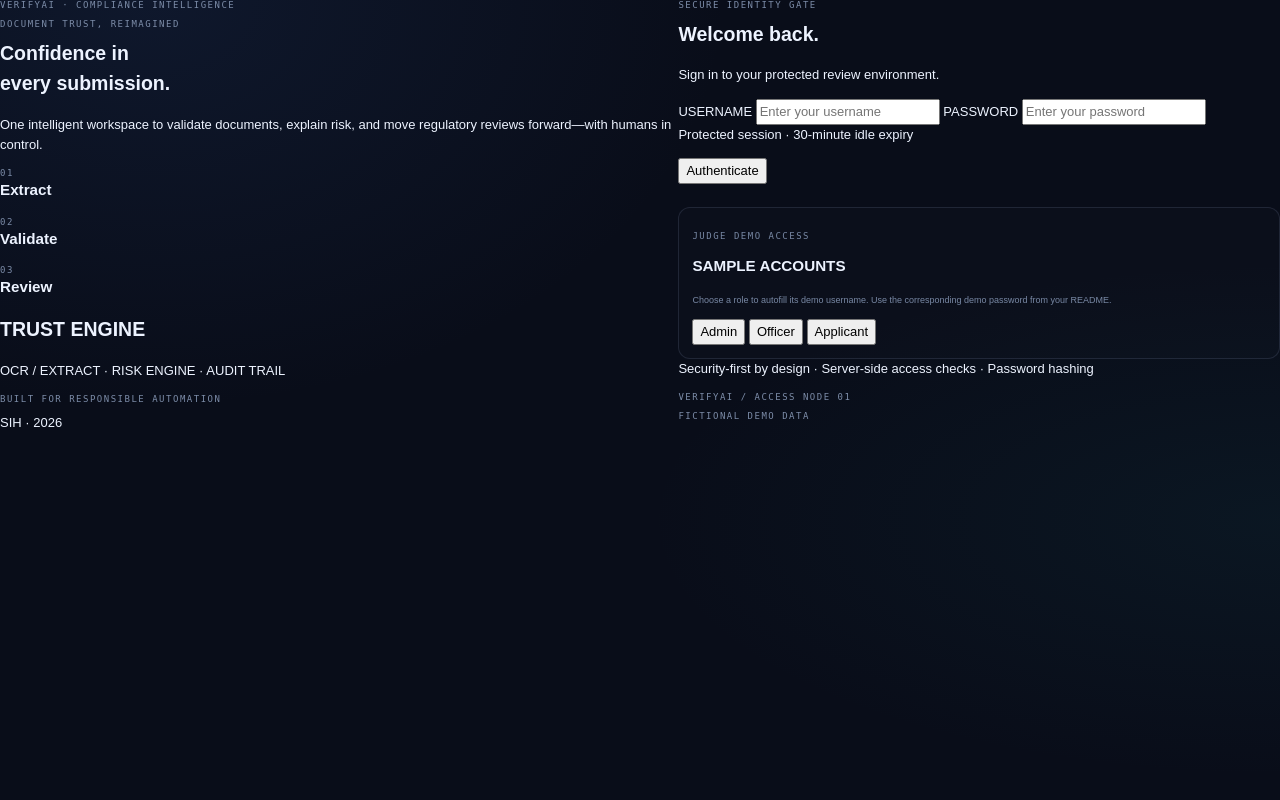
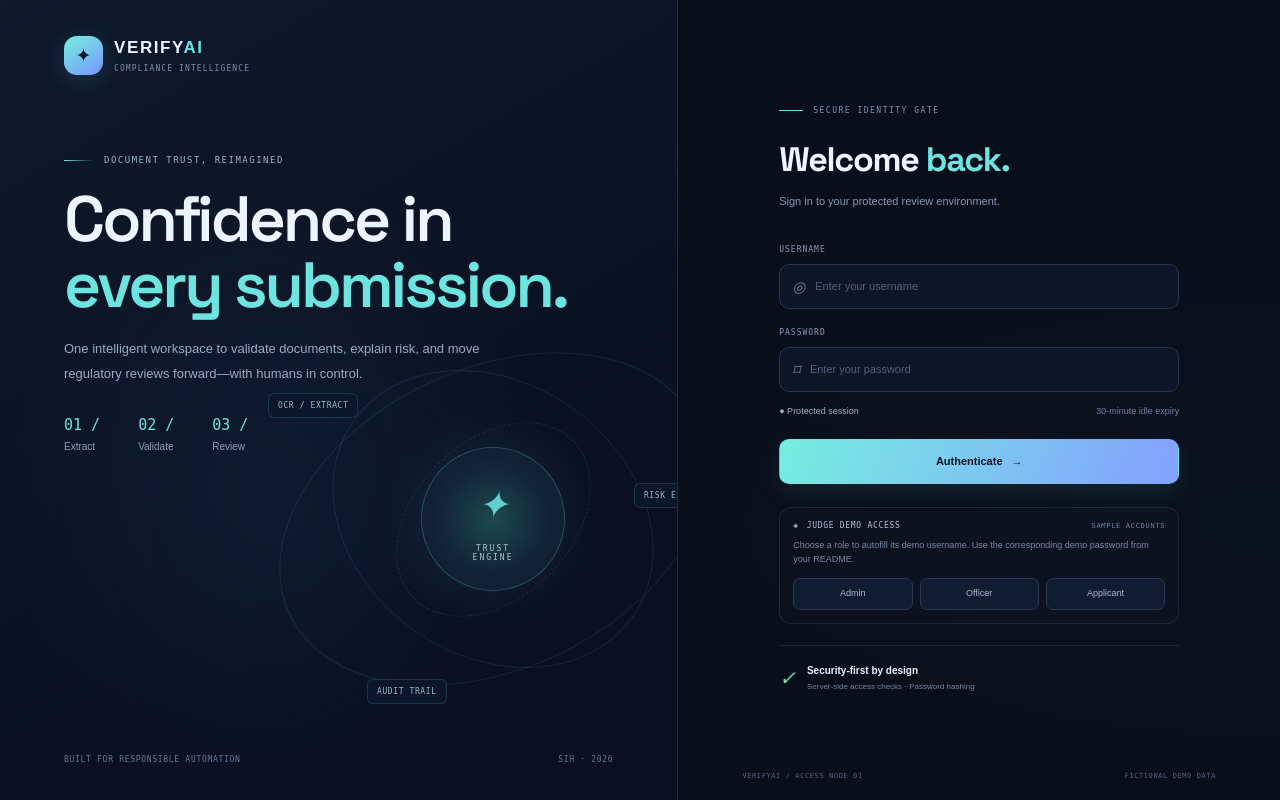
Before and after one commit to SaiPranavi-Kapa/VerifyAI-SIH26261-Prototype, a Flask app: page /login in a window 1280 px wide. Run offline with Flask 3, Linux system fonts and the light colour scheme.

Commit message:
Update login.html

```diff
--- a/templates/login.html
+++ b/templates/login.html
@@ -6,48 +6,80 @@
 {% block auth_content %}
 <div class="login-layout">
 
-    <section class="login-hero">
-        <p class="eyebrow">VERIFYAI · COMPLIANCE INTELLIGENCE</p>
+    <section class="login-visual">
+        <div class="brand brand-light">
+            <span class="brand-mark">✦</span>
+            <span>
+                <b>VERIFY<span>AI</span></b>
+                <small>COMPLIANCE INTELLIGENCE</small>
+            </span>
+        </div>
 
-        <p class="eyebrow">DOCUMENT TRUST, REIMAGINED</p>
-        <h1>Confidence in<br>every submission.</h1>
+        <div class="visual-copy">
+            <div class="eyebrow">
+                <span class="eyebrow-line"></span>
+                DOCUMENT TRUST, REIMAGINED
+            </div>
+
+            <h1>Confidence in<br><em>every submission.</em></h1>
 
             <p>
                 One intelligent workspace to validate documents, explain risk,
                 and move regulatory reviews forward—with humans in control.
             </p>
 
-        <div class="workflow-grid">
-            <article>
-                <span class="eyebrow">01</span>
-                <h3>Extract</h3>
-            </article>
-            <article>
-                <span class="eyebrow">02</span>
-                <h3>Validate</h3>
-            </article>
-            <article>
-                <span class="eyebrow">03</span>
-                <h3>Review</h3>
-            </article>
+            <div class="visual-stats">
+                <div>
+                    <b>01 /</b>
+                    <span>Extract</span>
+                </div>
+                <div>
+                    <b>02 /</b>
+                    <span>Validate</span>
+                </div>
+                <div>
+                    <b>03 /</b>
+                    <span>Review</span>
+                </div>
+            </div>
         </div>
 
-        <div class="trust-card">
-            <h2>TRUST ENGINE</h2>
-            <p>OCR / EXTRACT · RISK ENGINE · AUDIT TRAIL</p>
+        <div class="orbit-art" aria-hidden="true">
+            <div class="orbit"></div>
+            <div class="orbit orbit-b"></div>
+            <div class="orbit orbit-c"></div>
+            <div class="orbit-core">
+                <i>✦</i>
+                <span>TRUST<br>ENGINE</span>
+            </div>
+            <span class="orbit-tag tag-a">OCR / EXTRACT</span>
+            <span class="orbit-tag tag-b">RISK ENGINE</span>
+            <span class="orbit-tag tag-c">AUDIT TRAIL</span>
         </div>
 
-        <p class="eyebrow">BUILT FOR RESPONSIBLE AUTOMATION</p>
-        <p>SIH · 2026</p>
+        <div class="visual-foot">
+            <span>BUILT FOR RESPONSIBLE AUTOMATION</span>
+            <span>SIH · 2026</span>
+        </div>
     </section>
 
-    <section class="login-card">
-        <p class="eyebrow">SECURE IDENTITY GATE</p>
-        <h2>Welcome back.</h2>
-        <p>Sign in to your protected review environment.</p>
+    <section class="login-panel">
+        <div class="login-panel-inner">
+            <div class="login-kicker">
+                <span class="tiny-line"></span>
+                SECURE IDENTITY GATE
+            </div>
 
-        <form method="POST" action="{{ url_for('login') }}">
+            <h2>Welcome <span class="accent">back.</span></h2>
+            <p class="muted">Sign in to your protected review environment.</p>
+
+            <form method="POST"
+                  action="{{ url_for('login') }}"
+                  class="login-form">
+
                 <label for="username">USERNAME</label>
+                <div class="input-wrap">
+                    <i>◎</i>
                     <input
                         id="username"
                         name="username"
@@ -56,8 +88,11 @@
                         autocomplete="username"
                         required
                     >
+                </div>
 
                 <label for="password">PASSWORD</label>
+                <div class="input-wrap">
+                    <i>⌑</i>
                     <input
                         id="password"
                         name="password"
@@ -66,33 +101,66 @@
                         autocomplete="current-password"
                         required
                     >
+                </div>
 
-            <p class="helper-text">Protected session · 30-minute idle expiry</p>
+                <div class="login-options">
+                    <span>● Protected session</span>
+                    <span>30-minute idle expiry</span>
+                </div>
 
-            <button class="button button-primary" type="submit">
-                Authenticate
+                <button class="btn btn-primary btn-full" type="submit">
+                    Authenticate <span aria-hidden="true">→</span>
                 </button>
             </form>
 
             <div class="demo-access">
-            <p class="eyebrow">JUDGE DEMO ACCESS</p>
-            <h3>SAMPLE ACCOUNTS</h3>
-            <p>Choose a role to autofill its demo username. Use the corresponding demo password from your README.</p>
+                <div class="demo-heading">
+                    <span aria-hidden="true">◈</span>
+                    JUDGE DEMO ACCESS
+                    <span class="demo-label">SAMPLE ACCOUNTS</span>
+                </div>
 
-            <div class="role-buttons">
-                <button type="button" class="role-button" data-username="demo.admin">Admin</button>
-                <button type="button" class="role-button" data-username="demo.officer">Officer</button>
-                <button type="button" class="role-button" data-username="demo.applicant">Applicant</button>
+                <p>
+                    Choose a role to autofill its demo username.
+                    Use the corresponding demo password from your README.
+                </p>
+
+                <div class="role-pills">
+                    <button type="button" data-username="demo.admin">Admin</button>
+                    <button type="button" data-username="demo.officer">Officer</button>
+                    <button type="button" data-username="demo.applicant">Applicant</button>
                 </div>
             </div>
 
-        <p class="helper-text">
-            Security-first by design · Server-side access checks · Password hashing
-        </p>
+            <div class="login-assurance">
+                <i aria-hidden="true">✓</i>
+                <span>
+                    <b>Security-first by design</b>
+                    <small>Server-side access checks · Password hashing</small>
+                </span>
+            </div>
 
-        <p class="eyebrow">VERIFYAI / ACCESS NODE 01</p>
-        <p class="eyebrow">FICTIONAL DEMO DATA</p>
+            <div class="login-bottom">
+                <span>VERIFYAI / ACCESS NODE 01</span>
+                <span>FICTIONAL DEMO DATA</span>
+            </div>
+        </div>
     </section>
+</div>
 
-</div>
+<script>
+document.querySelectorAll("[data-username]").forEach(function (button) {
+    button.addEventListener("click", function () {
+        document.getElementById("username").value =
+            button.getAttribute("data-username");
+
+        document.querySelectorAll("[data-username]").forEach(function (item) {
+            item.classList.remove("selected");
+        });
+
+        button.classList.add("selected");
+        document.getElementById("password").focus();
+    });
+});
+</script>
 {% endblock %}
```
Lines whose indentation alone changed are shown as unchanged.
